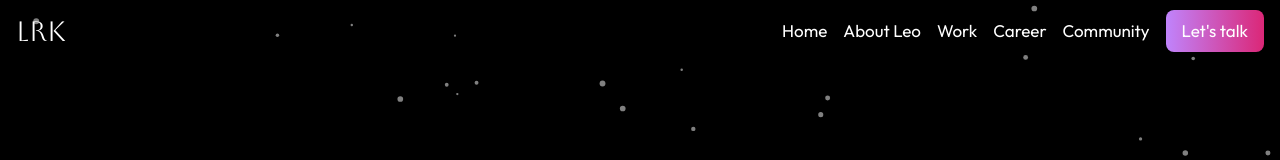
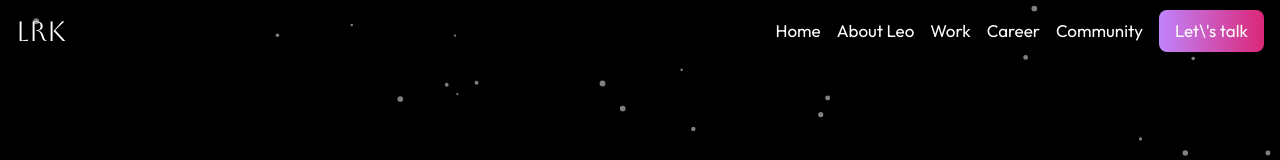
Before and after one commit to rmauritsson/main-portfolio, a Next.js app: page / in a window 1280 px wide. Shown: the top 160 px of the page. Built offline with nearby package versions, Linux system fonts and the light colour scheme.

Commit message:
Fixed linter error

```diff
--- a/src/components/Navbar.js
+++ b/src/components/Navbar.js
@@ -18,7 +18,7 @@ const Navbar = () => {
           <Link href="/coming-soon">Career</Link>
           <Link href="/coming-soon">Community</Link>
           <button className="text-white  bg-gradient-to-r from-purple-400 to-pink-600 py-2 px-4 rounded-lg">
-            Let's talk
+            Let\'s talk
           </button>
         </div>
       </div>
```
